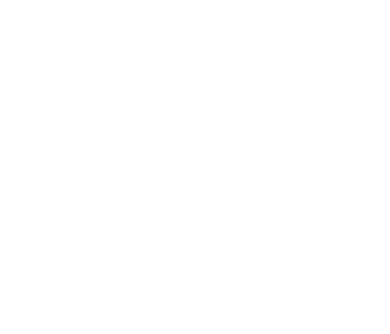
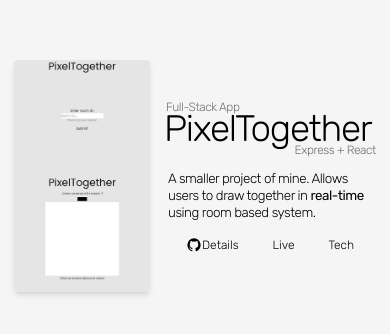
Before and after one commit to dejwi/portfolio, a Next.js app: page / in a window 390 px wide. Shown: the part 1934-2268 px from the top of the page. Before the commit the page ends 1688 px from the top, so only its background shows below. Built offline with nearby package versions, Linux system fonts and the light colour scheme; a web font is replaced by a local one.

Commit message:
finished mobile pixeltogether

```diff
--- /dev/null
+++ b/components/projects/PixelTogether.tsx
@@ -0,0 +1,61 @@
+import React from "react";
+import Image from "next/image";
+import appScreenshot from "../../assets/pixelt.png";
+import ghLogo from "../../assets/github.svg";
+
+const PixelTogether: React.FC = () => {
+  return (
+    <article className="grid grid-cols-art gap-3.5 h-screen w-screen items-center justify-center font-[Rubik] font-light">
+      {/*img*/}
+      <div className="w-[8.5rem] shadow-md">
+        <Image
+          src={appScreenshot}
+          alt="app screenshot"
+          layout="responsive"
+          objectFit="cover"
+          className="rounded"
+        />
+      </div>
+
+      {/*content*/}
+      <div className="flex flex-col">
+        {/*header*/}
+        <div className="grid auto-rows-min">
+          <span className="-mb-3.5 ml-0.5 text-[#707070] text-xs tracking-[-0.035em]">
+            Full-Stack App
+          </span>
+          <h3 className="tracking-[-0.035em] text-[2.3rem]">PixelTogether</h3>
+          <span className="-mt-3.5 justify-self-end text-[#707070] text-xs tracking-[-0.035em]">
+            Express + React
+          </span>
+        </div>
+
+        {/*desc*/}
+        <p className="w-[13rem] mt-3 text-[0.84rem] ml-1 leading-[17px] tracking-[-0.035em]">
+          A smaller project of mine. Allows users to draw together in{" "}
+          <strong>real-time</strong> using room based system.
+        </p>
+        {/*buttons*/}
+        <div className="w-full flex justify-center">
+          <div className="flex justify-between w-[10.5rem] text-xs font-light mt-4">
+            <a className="flex items-center">
+              <div className="w-4 h-4 m-0">
+                <Image
+                  alt="github"
+                  src={ghLogo}
+                  layout="responsive"
+                  objectFit="cover"
+                />
+              </div>
+              Details
+            </a>
+            <a>Live</a>
+            <a>Tech</a>
+          </div>
+        </div>
+      </div>
+    </article>
+  );
+};
+
+export default PixelTogether;
--- a/pages/index.tsx
+++ b/pages/index.tsx
@@ -3,6 +3,7 @@
 
 import Top from "../components/Top";
 import Dejwibook from "../components/projects/Dejwibook";
+import PixelTogether from "../components/projects/PixelTogether";
 
 const Home: NextPage = () => {
   return (
@@ -14,6 +15,7 @@
       </Head>
       <Top />
       <Dejwibook />
+      <PixelTogether />
     </div>
   );
 };
```
Also changed, not shown: assets/pixelt.png (added).
